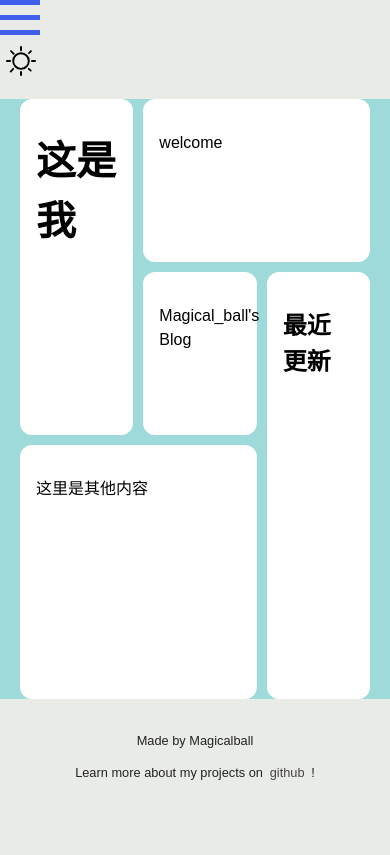
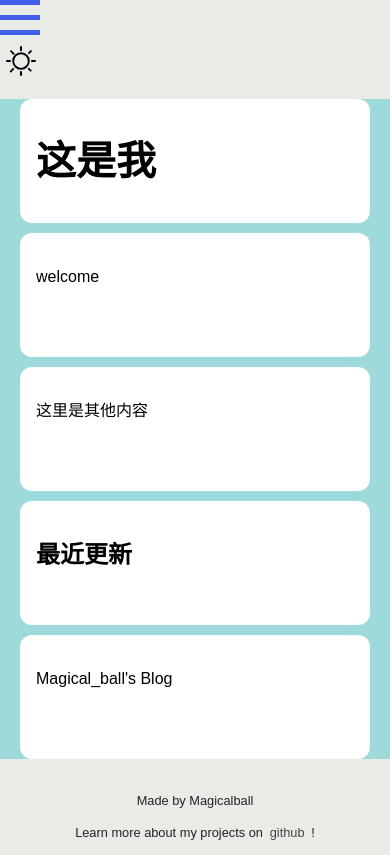
Before and after one commit to Magicalball/astro-blog-magical, an Astro site: page / in a window 390 px wide. Built offline with nearby package versions, Linux system fonts and the light colour scheme; Astro itself is replaced by a stand-in of ours.

Commit message:
优化移动端的首页布局

```diff
--- a/src/styles/global.css
+++ b/src/styles/global.css
@@ -18,7 +18,6 @@ h1 {
   margin: 1rem 0;
   font-size: 2.5rem;
 }
-
 
 /* 汉堡样式 */
 .hamburger {
--- a/src/styles/home.css
+++ b/src/styles/home.css
@@ -1,7 +1,7 @@
 .maxblock {
   display: grid;
-  grid-template-columns: 1fr 1fr 1fr 1fr 2fr; /* 中间2份，左右各1份 */
-  grid-template-rows: 2fr 2fr 1fr 2fr; /* 上下各1份，中间2份 */
+  grid-template-columns: 1fr 1fr 1fr 1fr 2fr;
+  grid-template-rows: 2fr 2fr 1fr 2fr;
   gap: 10px;
   max-width: 100%;
   height: 600px;
@@ -19,7 +19,7 @@
 }
 
 .span-above {
-  background-color:rgb(255, 255, 255);
+  background-color: rgb(255, 255, 255);
   grid-column: 3 / 6;
   grid-row: 1;
   padding: 16px;
@@ -48,7 +48,7 @@
 .span-center {
   background-color: rgb(255, 255, 255);
   grid-column: 3 / 5;
-  grid-row: 2; ;
+  grid-row: 2;
   border-radius: 12px;
   padding: 16px;
   transition: all 0.3s ease;
@@ -62,3 +62,36 @@
   transform: translateY(-5px);
   box-shadow: 0 8px 12px rgba(0, 0, 0, 0.15);
 }
+
+@media (max-width: 636px) {
+  .maxblock {
+    grid-template-columns: 1fr;
+    grid-template-rows: 1fr 1fr 1fr 1fr 1fr;
+    height: 100%;
+  }
+
+  .span-left {
+    grid-column: 1;
+    grid-row: 1;
+  }
+
+  .span-above {
+    grid-column: 1;
+    grid-row: 2;
+  }
+
+  .span-below {
+    grid-column: 1;
+    grid-row: 3;
+  }
+
+  .span-right {
+    grid-column: 1;
+    grid-row: 4;
+  }
+
+  .span-center {
+    grid-column: 1;
+    grid-row: 5;
+  }
+}
```
